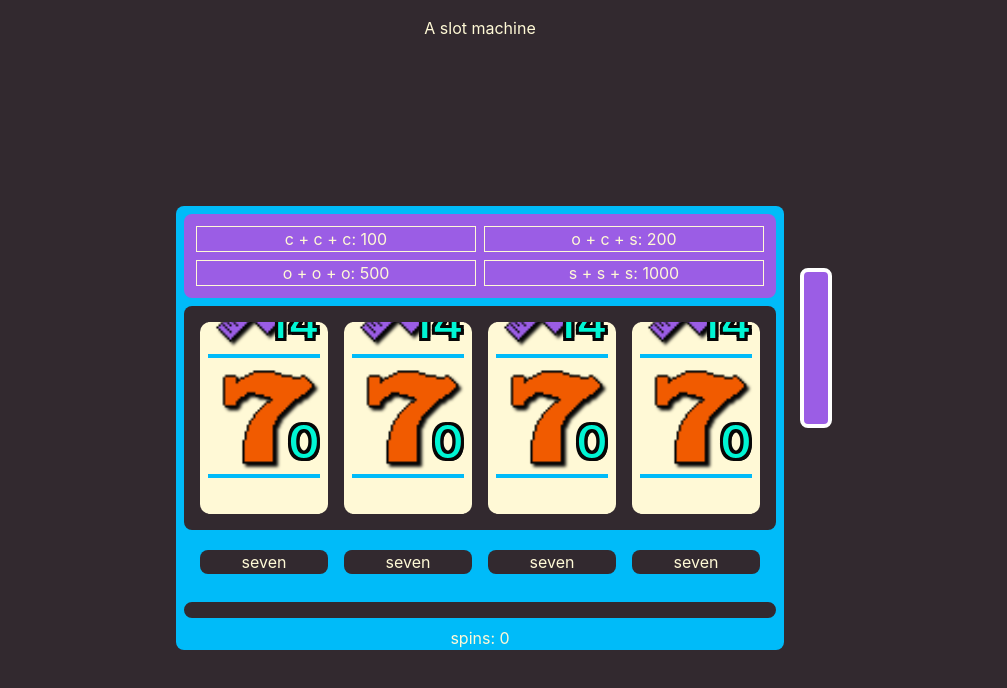
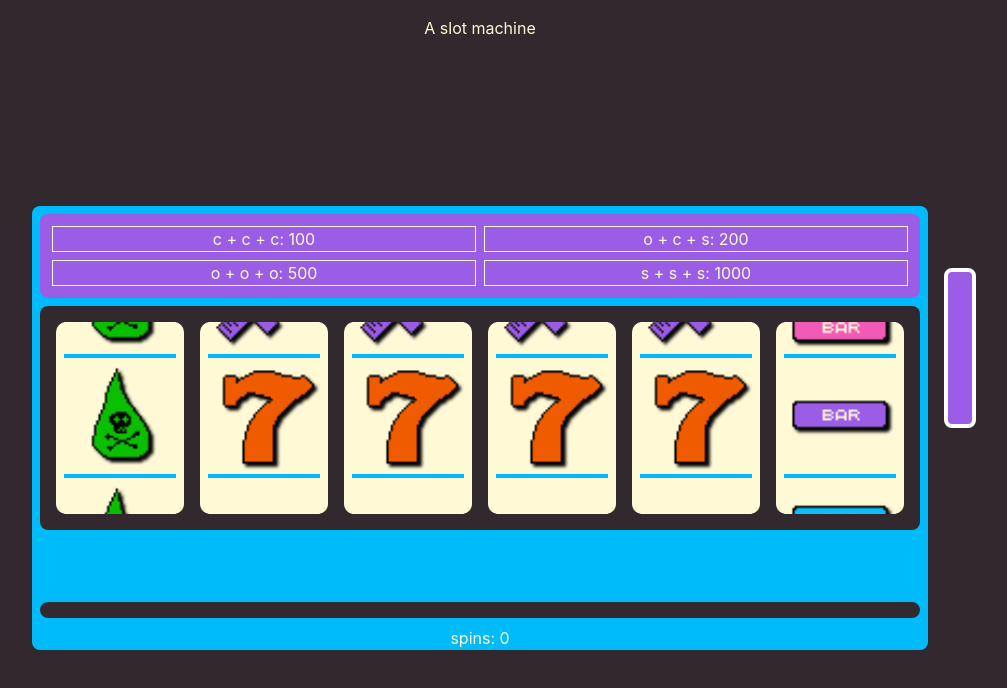
Before and after one commit to thyancey/slot-machine, a React (Vite) app: page / in a window 1280 px wide. Shown: the top 688 px of the page, without its empty margins (160-1167 px from the left). Built offline with nearby package versions, Linux system fonts and the light colour scheme.

Commit message:
make the labels better

```diff
--- a/src/components/slotmachine/index.tsx
+++ b/src/components/slotmachine/index.tsx
@@ -3,6 +3,7 @@ import Reel from './reel';
 import PayTable, { PayoutItem } from './paytable';
 import { useCallback, useEffect, useState } from 'react';
 import { ReelDef, ReelItem, reelsData } from './reel-data';
+import ResultLabel from './result-label';
 
 export type ReelTarget = [
   itemIdx: number,
@@ -54,14 +55,8 @@ const ScPayoutTray = styled.div`
 `;
 
 const ScReelLabels = styled.div`
-  > div {
-    display: inline-block;
-    width: 8rem;
-    margin: 0.5rem;
-
-    background-color: var(--color-grey);
-    border-radius: 0.5rem;
-  }
+  display:flex;
+  justify-content: center;
 `;
 
 /* stick it to the side */
@@ -116,13 +111,14 @@ function SlotMachine() {
   // const [cachedSpinning, setCachedSpinning] = useState<boolean[]>([]);
   const [reelDefs, setReelDefs] = useState<ReelDef[]>([]);
   const [reelTargets, setReelTargets] = useState<ReelTarget[]>([]);
-  const [curReelItems, setCurReelItems] = useState<(ReelItem | null)[]>([]);
+  const [curReelItems, setCurReelItems] = useState<(ReelItem | undefined)[]>([]);
   const [spinCount, setSpinCount] = useState(0);
 
   useEffect(() => {
     // later on, reel should store extra properties other than the reelItems
     setReelDefs(
       reelsData.map((reel) => ({
+        ...reel,
         reelItems: reel.reelItems.map(
           (rI, rIdx) =>
             ({
@@ -134,7 +130,7 @@ function SlotMachine() {
     );
 
     setReelTargets(Array(reelsData.length).fill([-1, 0]));
-    setCurReelItems(Array(reelsData.length).fill(null));
+    setCurReelItems(Array(reelsData.length).fill(undefined));
   }, []);
 
   const startSpinning = useCallback(() => {
@@ -162,6 +158,7 @@ function SlotMachine() {
           <Reel
             key={`reel-${rdIdx}`}
             reelIdx={rdIdx}
+            reelDef={reelDef}
             reelItems={reelDef.reelItems}
             reelTarget={reelTargets[rdIdx]}
             setCurReelItem={(reelItem: ReelItem) => onCurReelItem(reelItem, rdIdx)}
@@ -170,7 +167,7 @@ function SlotMachine() {
       </ScReelContainer>
       <ScReelLabels>
         {curReelItems.map((cri, idx) => (
-          <div key={idx}>{cri?.label}</div>
+          <ResultLabel key={idx} reelItem={cri} />
         ))}
       </ScReelLabels>
       <ScPayoutTray>
--- a/src/components/slotmachine/reel-content.tsx
+++ b/src/components/slotmachine/reel-content.tsx
@@ -48,7 +48,7 @@ type Props = {
 function ReelContent({ reelItem, height }: Props) {
   return (
     <ScWrapper height={height}>
-      <p>{reelItem.idx}</p>
+      {/* <p>{reelItem.idx}</p> */}
       <img src={reelItem.img || ''} />
     </ScWrapper>
   );
--- a/src/components/slotmachine/reel-data.tsx
+++ b/src/components/slotmachine/reel-data.tsx
@@ -13,6 +13,7 @@ import Rpoison from '../../assets/reels/reel-poison.gif';
 import Rshield from '../../assets/reels/reel-shield.gif';
 import Rsnowflake from '../../assets/reels/reel-snowflake.gif';
 import Rsword from '../../assets/reels/reel-sword.gif';
+import { MinMaxTouple } from '../../utils';
 
 export type ReelItem = {
   idx: number;
@@ -23,13 +24,21 @@ export type ReelItem = {
 };
 
 export interface RawReelDef {
+  spinRange?: MinMaxTouple;
   reelItems: Partial<ReelItem>[];
 }
 export interface ReelDef {
+  spinRange?: MinMaxTouple;
   reelItems: ReelItem[];
 }
 
 export const reelsData: RawReelDef[] = [
+  {
+    spinRange: [ 5, 8 ],
+    reelItems: [
+      { label: 'poison', effect: 'poison damage', value: 1.5, img: Rpoison },
+    ],
+  },
   {
     reelItems: [
       { label: 'seven', effect: 'score', value: 7, img: R7 },
@@ -145,5 +154,12 @@ export const reelsData: RawReelDef[] = [
       },
       { label: 'sword', effect: 'extra damage', value: 2, img: Rsword },
     ],
+  },
+  {
+    reelItems: [
+      { label: 'bar1', img: Rbar1 },
+      { label: 'bar2', img: Rbar2 },
+      { label: 'bar3', img: Rbar3 },
+    ],
   }
 ];
--- a/src/components/slotmachine/reel.tsx
+++ b/src/components/slotmachine/reel.tsx
@@ -1,7 +1,7 @@
 import { useCallback, useEffect, useMemo, useRef, useState } from 'react';
 import styled from 'styled-components';
 import ReelContent from './reel-content';
-import { ReelItem } from './reel-data';
+import { ReelDef, ReelItem } from './reel-data';
 import { MinMaxTouple, clamp, getEasing, randInRange } from '../../utils';
 import { ReelTarget } from '.';
 
@@ -12,7 +12,7 @@ import { ReelTarget } from '.';
 const REEL_HEIGHT = 120; // height of each reel cell
 const REEL_OVERLAP = 2; // # of looparound cells to add to edge of reel so that it can transition nicely
 const SPIN_POWER_RANGE: MinMaxTouple = [0.01, 0.03]; // RNG speed range for each reel
-const MIN_SPINS_RANGE: MinMaxTouple = [1, 1]; // RNG number of times to go around for each reel
+const MIN_SPINS_RANGE: MinMaxTouple = [1, 2]; // RNG number of times to go around for each reel
 const SPIN_TICK: number = 30;
 
 // kinda like the cutout you can see the reel through
@@ -108,13 +108,14 @@ const projectSpinAngle = (numItems: number, targetIdx: number, curIdx: number) =
 };
 
 type Props = {
+  reelDef: ReelDef;
   reelItems: ReelItem[];
   reelIdx: number;
   setCurReelItem: Function;
   reelTarget: ReelTarget;
 };
 
-function SlotReel({ reelItems, reelIdx, setCurReelItem, reelTarget }: Props) {
+function SlotReel({ reelDef, reelItems, reelIdx, setCurReelItem, reelTarget }: Props) {
   const [items, setItems] = useState<ReelItem[]>([]);
   const [isSpinning, setIsSpinning] = useState(false);
   const spinTimer = useRef<number | null>(null);
@@ -155,19 +156,21 @@ function SlotReel({ reelItems, reelIdx, setCurReelItem, reelTarget }: Props) {
   }, [isSpinning]);
 
   const triggerSpin = useCallback(() => {
+    console.log('triggerSpin', reelDef)
     const nextSpinTarget = projectSpinTarget(
       reelItems.length,
       curIdx,
       reelTarget[0],
-      randInRange(MIN_SPINS_RANGE, true)
+      randInRange(reelDef.spinRange || MIN_SPINS_RANGE, true)
     );
     const projectedSpinAngle = projectSpinAngle(reelItems.length, nextSpinTarget, curIdx);
     const nextSpinAngle = spinAngle + projectedSpinAngle;
 
+    setCurReelItem(undefined);
     setSpinAngleTarget(nextSpinAngle);
     setSpinPower(randInRange(SPIN_POWER_RANGE));
     setIsSpinning(true);
-  }, [reelItems, reelTarget, spinAngle]);
+  }, [reelItems, reelTarget, spinAngle, reelDef]);
 
   // remove timer when unmounting
   useEffect(() => {
@@ -202,15 +205,12 @@ function SlotReel({ reelItems, reelIdx, setCurReelItem, reelTarget }: Props) {
     }
   }, [spinProgress]);
 
-  useEffect(() => {
-    setCurReelItem(reelItems[curIdx]);
-  }, [curIdx]);
-
+  // reset, save values, tell parent about where you landed
   const completeSpins = useCallback(() => {
     setIsSpinning(false);
+    setLastSpinAngle(spinAngle);
     setCurIdx(reelTarget[0]);
-    // reset stuff
-    setLastSpinAngle(spinAngle);
+    setCurReelItem(reelItems[reelTarget[0]]);
   }, [reelTarget, reelIdx, setCurIdx, reelItems, spinAngle]);
 
   const reelTop = useMemo(() => {
--- /dev/null
+++ b/src/components/slotmachine/result-label.tsx
@@ -0,0 +1,87 @@
+import styled from 'styled-components';
+import { ReelItem } from './reel-data';
+import { useEffect, useState } from 'react';
+
+const ScWrapper = styled.div`
+  width: 8rem;
+  height: 2rem;
+  margin: 0.5rem;
+  position: relative;
+`;
+
+const ScAnimator = styled.div`
+  position: absolute;
+  inset: 0;
+  top: 0rem;
+  transition: top .2s cubic-bezier(.62,3,.8,.68), opacity .2s;
+
+
+  .lf-present & {
+    top: 0rem;
+    opacity: 1;
+  }
+  .lf-new & {
+    top: -1rem;
+    opacity: 1;
+  }
+  .lf-none & {
+    top: -2rem;
+    opacity: 0;
+    >div{
+      height:1rem;
+    }
+    transition: top .2s cubic-bezier(.46,0,.78,-0.71), opacity .2s .2s;
+  }
+`;
+
+const ScPill = styled.div`
+  width: 8rem;
+  height: 2rem;
+  display: flex;
+  align-items: center;
+  justify-content: center;
+  border-radius: 1rem;
+  box-shadow: 0px 2px 5px 1px var(--color-grey);
+
+  background-color: var(--color-grey);
+  transition: background-color .2s;
+
+  .lf-present & {
+    background-color: var(--color-pink);
+  }
+  .lf-none & {
+    height: 1rem;
+    background-color: var(--color-grey);
+    transition: background-color 1s, height .2s;
+  }
+`;
+
+interface Props {
+  reelItem?: ReelItem;
+}
+function ResultLabel({ reelItem }: Props) {
+  const [lifecycle, setLifecycle] = useState<string>('lf-none');
+
+  useEffect(() => {
+    if (reelItem?.label) {
+      setLifecycle('lf-new');
+      window.setTimeout(() => {
+        setLifecycle('lf-present');
+      }, 1);
+    } else {
+      setLifecycle('lf-none');
+    }
+  }, [reelItem?.label]);
+
+  return (
+    <ScWrapper className={lifecycle}>
+      <ScAnimator>
+        <ScPill>
+          <span>{reelItem?.label.toUpperCase()}</span>
+        </ScPill>
+      </ScAnimator>
+    </ScWrapper>
+  );
+}
+
+export default ResultLabel;
```
